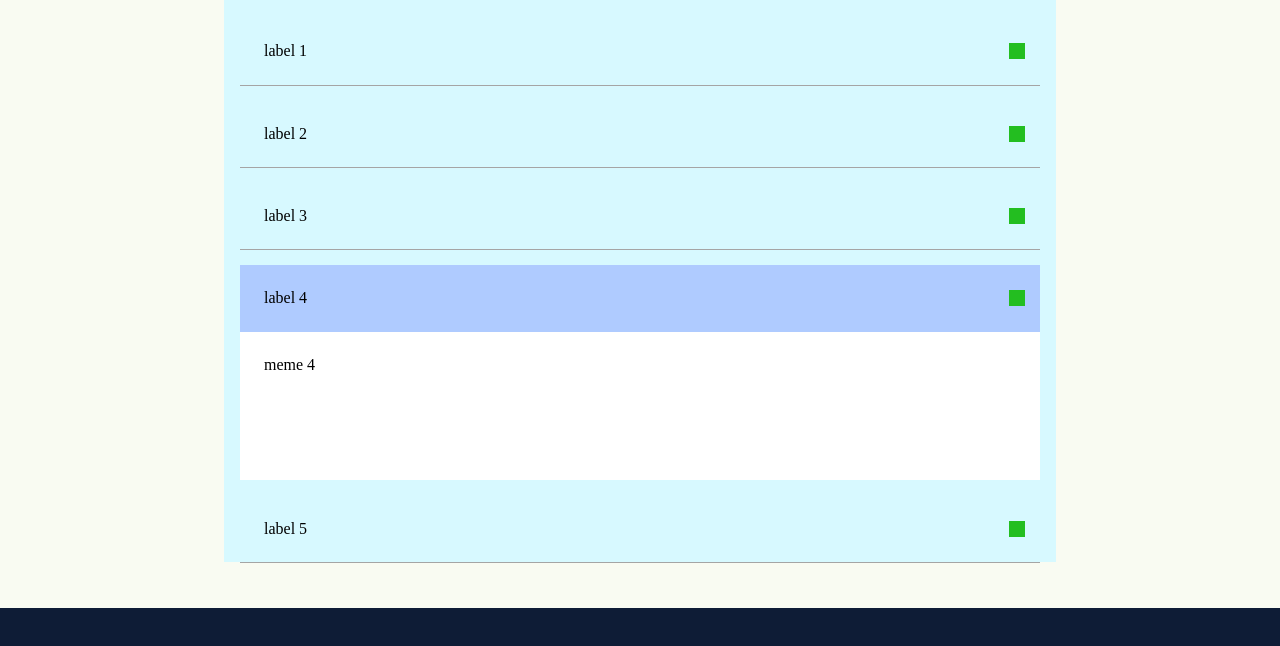
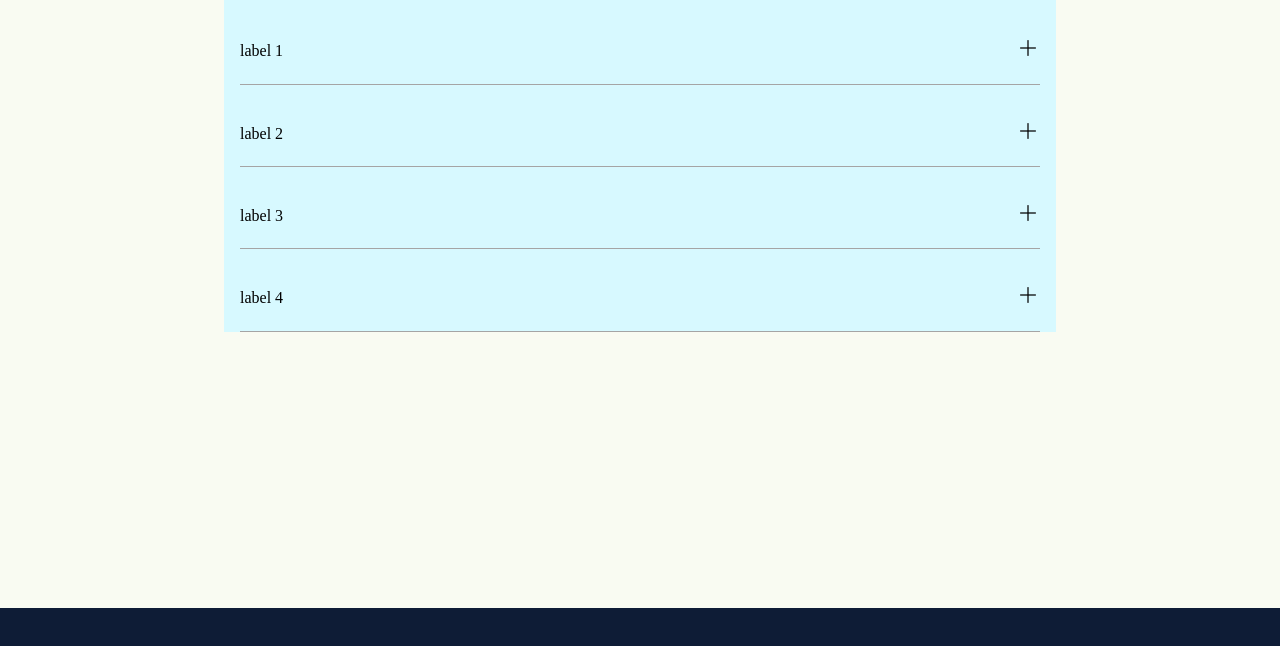
Before and after one commit to antasth/cssBayan, a plain HTML site: page cssBayan/index.html in a window 1280 px wide. Shown: the part 128-774 px from the top of the page. Drawn offline with Linux system fonts and the light colour scheme.

Commit message:
fix: pseudo-elements are not used now (Sat, Mar 11, 2023 12:47:16 AM)

```diff
--- a/cssBayan/index.html
+++ b/cssBayan/index.html
@@ -15,6 +15,8 @@
       <div class="container">
         <div class="bayan">
           <h1>CSS Bayan</h1>
+
+
           <div class="bayan-item">
             <input
               class="bayan-item__input"
@@ -23,8 +25,11 @@
               id="bayan-1"
             />
             <label class="bayan-item__trigger" for="bayan-1"> label 1 </label>
+            <img class="bayan-item__icon" src="./assets/img/icons/plus.png" alt="plus-img">
             <div class="bayan-item__content">meme 1</div>
           </div>
+
+
           <div class="bayan-item">
             <input
               class="bayan-item__input"
@@ -33,6 +38,7 @@
               id="bayan-2"
             />
             <label class="bayan-item__trigger" for="bayan-2"> label 2 </label>
+            <img class="bayan-item__icon" src="./assets/img/icons/plus.png" alt="plus-img">
             <div class="bayan-item__content">meme 2</div>
           </div>
           <div class="bayan-item">
@@ -43,6 +49,7 @@
               id="bayan-3"
             />
             <label class="bayan-item__trigger" for="bayan-3"> label 3 </label>
+            <img class="bayan-item__icon" src="./assets/img/icons/plus.png" alt="plus-img">
             <div class="bayan-item__content">meme 3</div>
           </div>
           <div class="bayan-item">
@@ -51,21 +58,13 @@
               type="radio"
               name="bayan-radio"
               id="bayan-4"
-              checked
             />
             <label class="bayan-item__trigger" for="bayan-4"> label 4 </label>
+            <img class="bayan-item__icon" src="./assets/img/icons/plus.png" alt="plus-img">
             <div class="bayan-item__content">meme 4</div>
           </div>
-          <div class="bayan-item">
-            <input
-              class="bayan-item__input"
-              type="radio"
-              name="bayan-radio"
-              id="bayan-5"
-            />
-            <label class="bayan-item__trigger" for="bayan-5"> label 5 </label>
-            <div class="bayan-item__content">meme 5</div>
-          </div>
+
+
         </div>
       </div>
 
--- a/cssBayan/styles.css
+++ b/cssBayan/styles.css
@@ -27,48 +27,38 @@ body {
   background-color: #d7f9ff;
 }
 .bayan-item {
-  position: relative;
   margin-bottom: 1rem;
+  border-bottom: 1px solid #a5a5a5;
 }
 .bayan-item__input {
-  position: absolute;
-  top: 0;
-  left: 0;
-  opacity: 0;
+  display: none;
 }
 .bayan-item__trigger {
-  display: block;
-  padding: 1.5rem;
-  border-bottom: 1px solid #a5a5a5;
+  display: inline-block;
+  width: 97%;
+  padding: 1.5rem 0;
+
 }
-.bayan-item__trigger::after {
-  content: '';
-  position: absolute;
+.bayan-item__icon {
   width: 1rem;
   height: 1rem;
-  background-color: #23be20;
-  right: 15px;
-  top: 25px;
 }
-
 .bayan-item__content {
   border: none;
   transition: 0.5s;
   margin-top: -1px;
   overflow: hidden;
   height: 0px;
-  position: relative;
-  z-index: 10;
+  width: 97%;
 }
 
 .bayan-item__input:checked ~ .bayan-item__trigger {
   background-color: #afcbff;
 }
-.bayan-item__input:active ~ .bayan-item__trigger {
+/* .bayan-item__input:active ~ .bayan-item__trigger {
   background-color: #afcbff;
-}
+} */
 .bayan-item__input:checked ~ .bayan-item__content {
-  padding: 1.5rem;
   height: 100px;
   background-color: #ffffff;
 }
@@ -76,12 +66,10 @@ body {
 
 @media (min-width: 820px) {
   .bayan-item__input:checked ~ .bayan-item__content {
-    padding: 1.5rem;
     height: 100px;
     background-color: #ffffff;
   }
   .bayan-item__input:hover ~ .bayan-item__content {
-    padding: 1.5rem;
     height: 100px;
     background-color: #ffffff;
   }
```
Also changed, not shown: cssBayan/assets/img/icons/close.png (added), cssBayan/assets/img/icons/plus.png (added).
